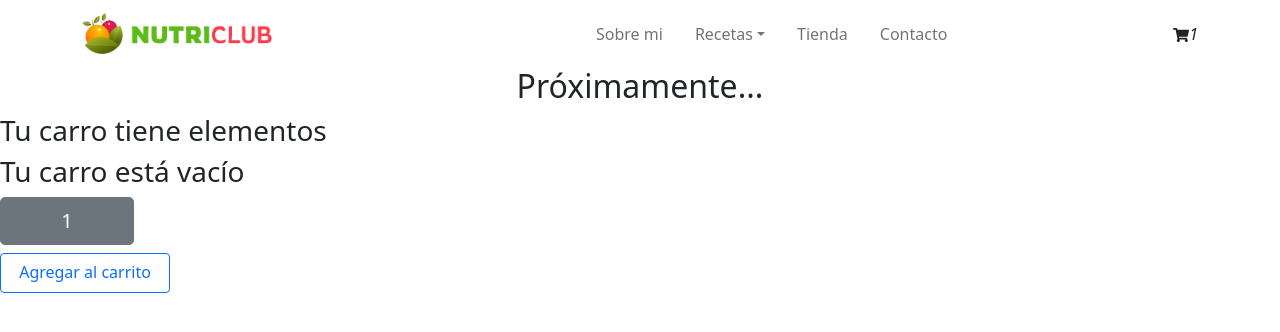
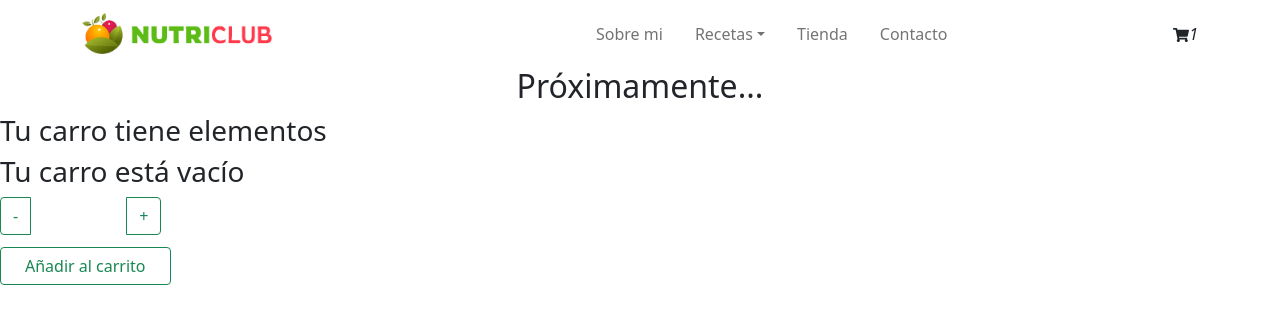
Before and after one commit to lucianapazr/nutriclub-paz, a React (Create React App) app: page / in a window 1280 px wide. Shown: the top 332 px of the page. Built offline with nearby package versions, Linux system fonts and the light colour scheme; the HTML template or start-up script is replaced by a standard one.

Commit message:
correccion del ItemCount.js

```diff
--- a/src/components/ItemCount.js
+++ b/src/components/ItemCount.js
@@ -1,35 +1,23 @@
-import { useState } from 'react'
-import "../App.css";
-import ButtonGroup from "react-bootstrap/Button";
+import React, { useState } from 'react';
+import 'bootstrap/dist/css/bootstrap.css';
 
-const ItemCount = ({cantidad = 1 , stock = 0 , initial = 1}) => {
-    const [count, setCount] = useState(initial);
+const ItemCount = ({stock,initial}) =>{
+    const [value,setValue] = useState(initial)
+    const onAdd = () => value<stock ? (setValue(value+1)) : console.log("limite de stock");
+    const onSubstract = () => value>initial ? (setValue(value-1)) : console.log ("limite es 0");
 
-    const onAdd = () => {
-        if (count <= (stock - cantidad)) {
-            setCount(count + cantidad)
-        }
-    }
-
-    const handlerRestart = () => {
-        if (count > cantidad -1) {
-            setCount(count - cantidad);
-        }
-    }
-
-    return (
-        <>
-            <ButtonGroup size="lg" className="mb-2" variant="secondary">
-                <i class="bi bi-dash-circle-fill" onClick={handlerRestart}></i>
-                <span className="spanCounter">{count}</span>
-                <i class="bi bi-plus-circle-fill" onClick={onAdd}></i>
-            </ButtonGroup>
-            <br/>
-            <button type="button" class="btn btn-outline-primary btnAgregar">
-                <p>Agregar al carrito</p>
-            </button>
-        </>
+    return (
+        <div>
+            <div className="my-2">
+                <div className="btn-group">
+                    <button className="btn btn-outline-success" type="button" onClick={onSubstract}>-</button>
+                    <h5 className="mx-5">{value}</h5>
+                    <button className="btn btn-outline-success" type="button" onClick={onAdd}>+</button>
+                </div>
+            </div>
+            <button className="my-1 px-4 btn btn-outline-success">Añadir al carrito</button>
+        </div>
     )
 }
 
-export default ItemCount
+export default ItemCount;
```
